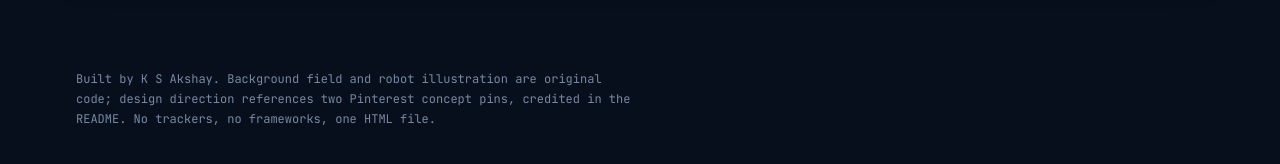
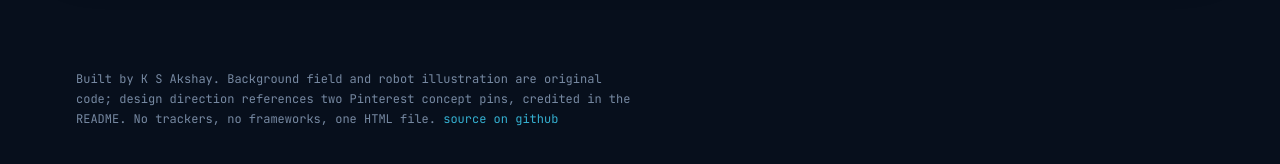
Before and after one commit to Akshu1245/akshay-sec, a plain HTML site: page index.html in a window 1280 px wide. Shown: the part 6628-6792 px from the top of the page. Drawn offline with Linux system fonts and the light colour scheme.

Commit message:
footer: link to source repo

```diff
--- a/index.html
+++ b/index.html
@@ -340,7 +340,8 @@
 
 <footer>
   <p>Built by K S Akshay. Background field and robot illustration are original code; design direction
-    references two Pinterest concept pins, credited in the README. No trackers, no frameworks, one HTML file.</p>
+    references two Pinterest concept pins, credited in the README. No trackers, no frameworks, one HTML file.
+    <a href="https://github.com/Akshu1245/akshay-sec" target="_blank" rel="noopener">source on github</a></p>
 </footer>
 
 <script src="bg-field.js" data-accent="#41d9ff"></script>
--- a/style.css
+++ b/style.css
@@ -274,3 +274,6 @@ footer p { font-family: var(--mono); font-size: 12px; color: var(--muted); opaci
 .t-link { margin-top: 10px; font-size: 13px; }
 .t-link a { color: var(--aqua); text-decoration: none; font-family: 'JetBrains Mono', monospace; font-size: 12px; }
 .t-link a:hover { text-decoration: underline; }
+
+footer a { color: var(--aqua); text-decoration: none; }
+footer a:hover { text-decoration: underline; }
```
